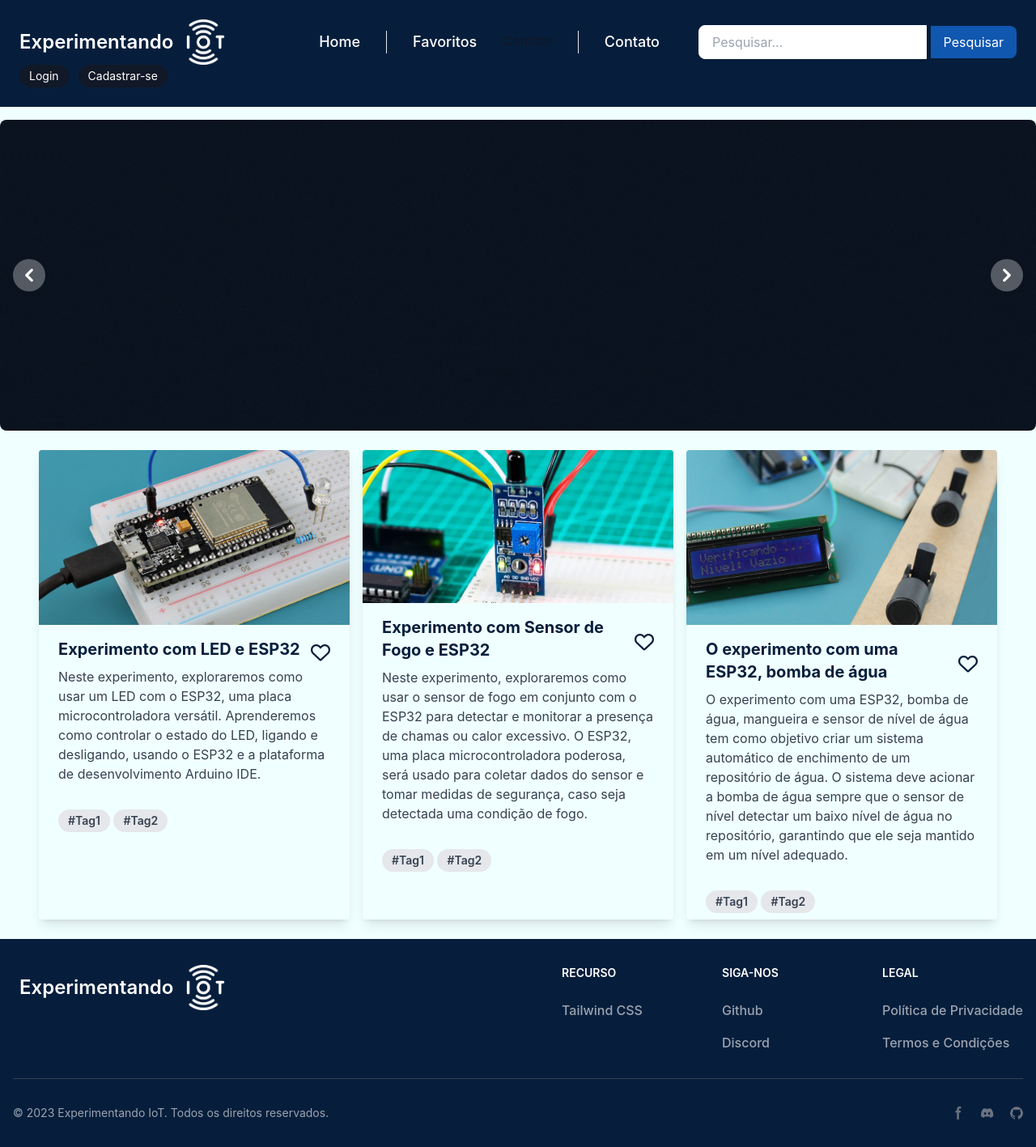
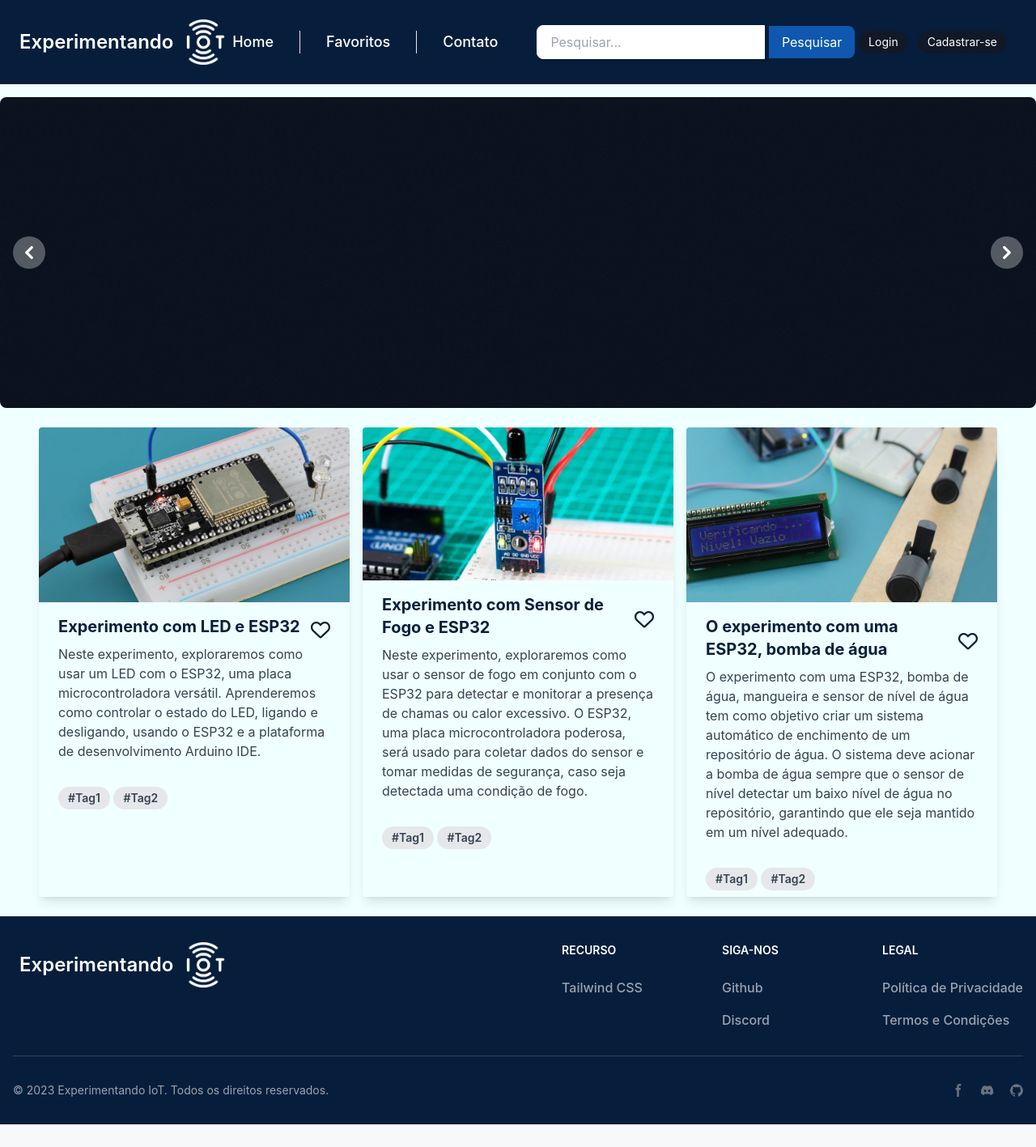
Before and after one commit to fernanda0508/site-tutorial-iot, a Django app: page /buscar in a window 1280 px wide. Shown: the whole page at 81% size. After the commit the page ends 1389 px from the top, so only its background shows below. Run offline with Django 4.2, Linux system fonts and the light colour scheme; data comes from the database, SQL or seed files in the repository; both versions use the stored data as it was after the commit; some libraries are stand-ins or nearby versions.

Commit message:
alteração front2

```diff
--- a/templates/iot/partials/_menu.html
+++ b/templates/iot/partials/_menu.html
@@ -115,13 +115,10 @@
                         class="block py-2 pl-3 pr-4 text-lg text-white rounded hover:bg-gray-700 md:hover:bg-transparent md:hover:text-blue-500 md:p-0">Favoritos</a>
                     {% endif %}
                 </li>
-                <li>
-                    <a href="{% url 'contato' %}"
-                        class="block py-2 pl-3 pr-4 text-gray-900 rounded hover:bg-gray-100 md:hover:bg-transparent md:hover:text-blue-700 md:p-0 dark:text-white md:dark:hover:text-blue-500 dark:hover:bg-gray-700 dark:hover:text-white md:dark:hover:bg-transparent dark:border-gray-700">Contato</a>
                 <li class="border-r"></li>
 
                 <li><!--Contato-->
-                    <a href="#"
+                    <a href="{% url 'contato' %}"
                         class="block py-2 pl-3 pr-4 text-lg text-white rounded hover:bg-gray-700 md:hover:bg-transparent md:hover:text-blue-500 md:p-0">Contato</a>
                 </li>
             </ul>
```
Also changed, not shown: db.sqlite3.
